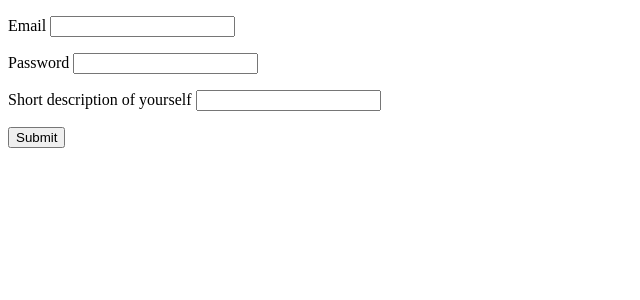
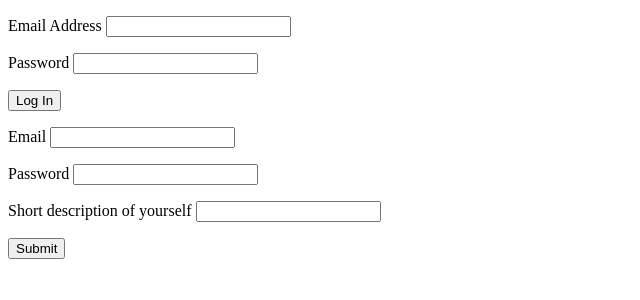
Before and after one commit to Karabonne/bot.garden, a Flask app: page /register in a window 1280 px wide. Shown: the top 300 px of the page, without its empty margins (0-640 px from the left). Run offline with Flask 2, Linux system fonts and the light colour scheme.

Commit message:
added user login functions

```diff
--- a/server.py
+++ b/server.py
@@ -92,6 +92,38 @@ def process_reg():
     return redirect("/")
 
 
+@app.route("/login", methods=["POST"])
+def login_user():
+    """Adds user information to session."""
+
+    login_email = request.form.get('email')
+    pswd = request.form.get('password')
+
+    user = User.query.filter(User.email == login_email).first()
+
+
+    if user:
+        if user.password == pswd:
+            # add user info to Flask session
+            session['user_id'] = user.user_id
+            session['email'] = user.email
+            flash('Successfully logged in!')
+            return redirect("/")
+        else:
+            flash('Invalid password!')
+    else:
+        flash('User not found!')
+
+    return redirect("/")
+
+
+@app.route("/logout")
+def log_out():
+    """Logs user out of session."""
+
+    session.clear()
+
+    return redirect("/")
 
 if __name__ == "__main__":
     # We have to set debug=True here, since it has to be True at the
--- a/templates/base.html
+++ b/templates/base.html
@@ -3,6 +3,27 @@
 <head>
   <title>Project Test Page</title>
 </head>
+
+<p>
+{% if 'user_id' in session %}
+  <h1><a href="/user/{{ session['user_id'] }}">{{ session['email'] }}</a></h1>
+	  <form action="/logout" method="GET">
+	  	<input type="submit" value="Log Out">
+	  </form>
+  {% else %}
+	    <form action="/login" method="POST">
+		<p>
+			<label for="email">Email Address</label>
+			<input type="text" name="email" id="email" required>
+		</p>
+		<p>
+			<label for="password">Password</label>
+			<input type="password" name="password" id="password" required>
+		</p>
+			<input type="submit" value="Log In">
+		</form>
+{% endif %}
+</p>
 
 <body>
 {% with messages = get_flashed_messages() %}
```
Also changed, not shown: templates/login.html (added, +16 -0 lines).
